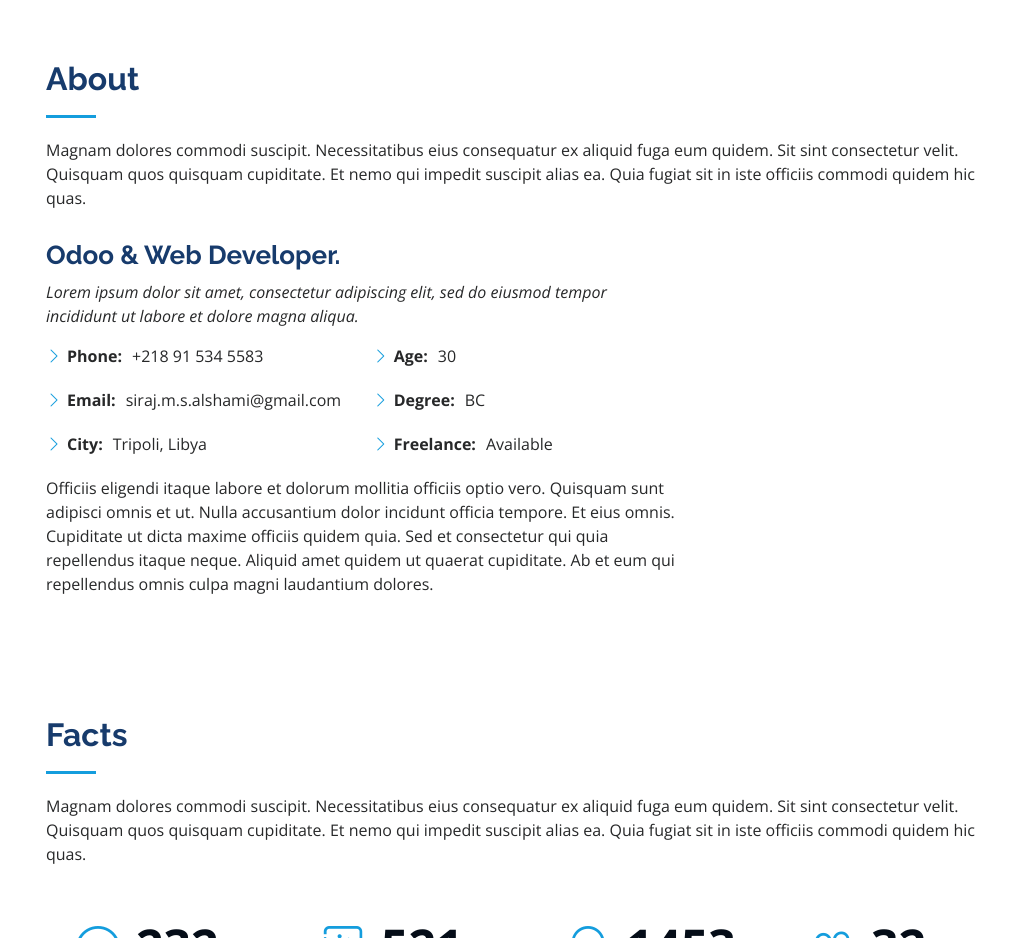
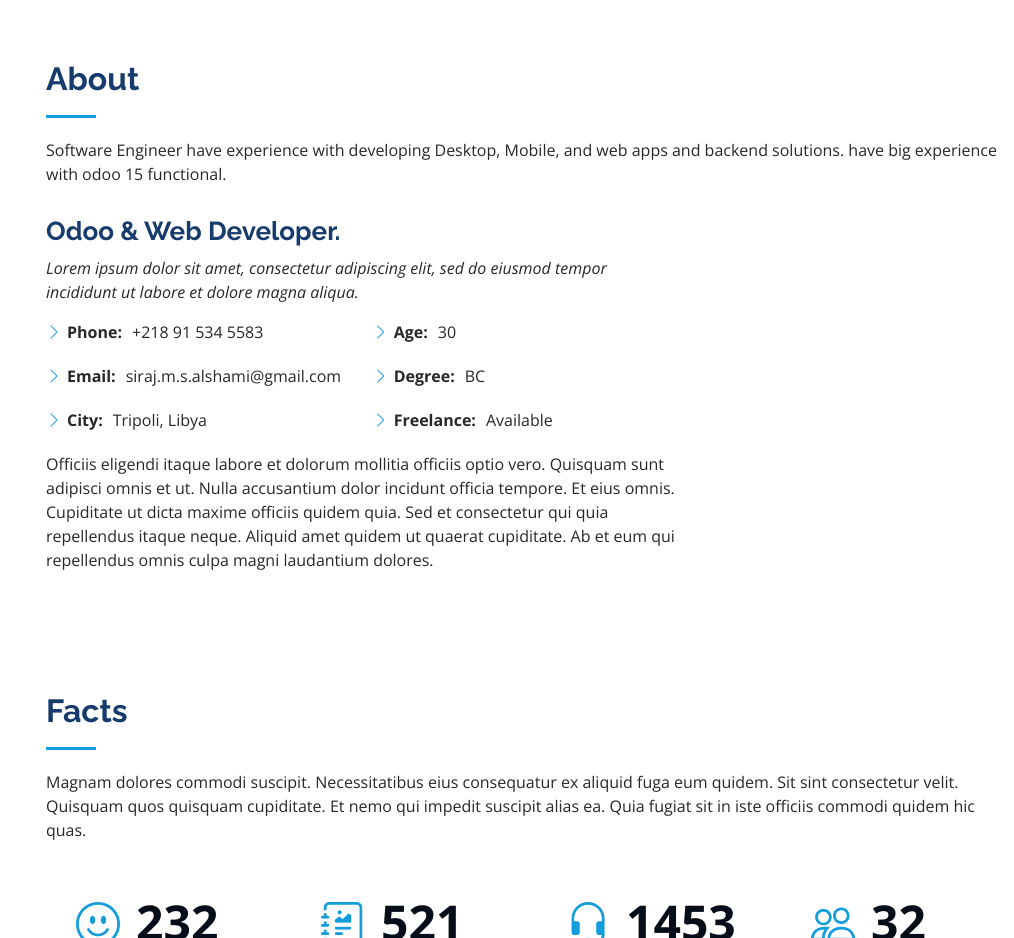
Before and after one commit to siraj83/siraj83.github.io, a plain HTML site: page index.html in a window 1280 px wide. Shown: the part 800-1738 px from the top of the page, without its empty margins (266-1280 px from the left). Drawn offline with nearby package versions, Linux system fonts and the light colour scheme.

Commit message:
Update index.html

```diff
--- a/index.html
+++ b/index.html
@@ -91,9 +91,10 @@
 
         <div class="section-title">
           <h2>About</h2>
-          <p>Magnam dolores commodi suscipit. Necessitatibus eius consequatur ex aliquid fuga eum quidem. Sit sint
-            consectetur velit. Quisquam quos quisquam cupiditate. Et nemo qui impedit suscipit alias ea. Quia fugiat sit
-            in iste officiis commodi quidem hic quas.</p>
+          <p>Software Engineer have experience with developing Desktop, Mobile, and web apps
+            and backend solutions.
+            have big experience with odoo 15 functional.</p>
+          </p>
         </div>
 
         <div class="row">
```
